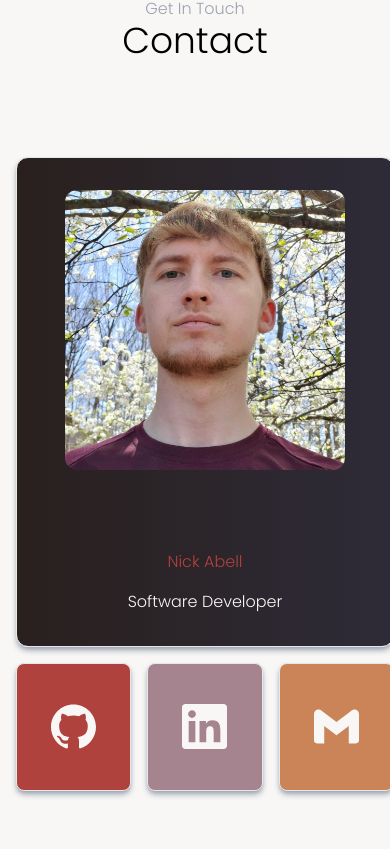
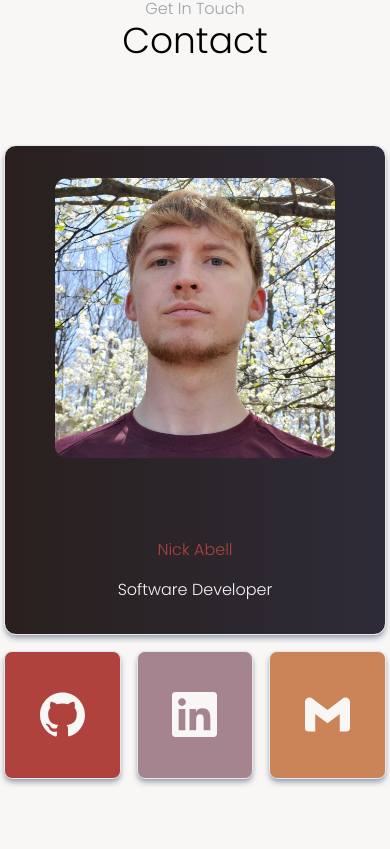
Before and after one commit to Nicholas-Abell/portfolio_V3, a Next.js app: page / in a window 390 px wide. Shown: the part 9475-10324 px from the top of the page. Built offline with nearby package versions, Linux system fonts and the light colour scheme.

Commit message:
styling padding on smallest screens, issue on chrome mobile

```diff
--- a/components/contact/Contact.tsx
+++ b/components/contact/Contact.tsx
@@ -27,8 +27,8 @@ const Contact = () => {
           <h2 className="text-4xl md:text-6xl">Contact</h2>
         </div>
       </FramerMotionWrapper>
-      <FramerMotionWrapper variant="fromBottom" className="w-full p-4">
-        <div className="grid lg:grid-cols-5 gap-8 mx-auto">
+      <FramerMotionWrapper variant="fromBottom" className="w-full p-1 sm:p-4">
+        <div className="grid lg:grid-cols-5 gap-8 mx-auto w-full">
           <div className="col-span-3 lg:col-span-2 grid grid-cols-3 grid-rows-4 text-center gap-4">
             <div className="h-full w-full row-span-3 col-span-3 border shadow-md shadow-gray-400 bg-gradient-to-r from-dark to-darker text-light rounded-xl z-10">
               <div className="w-full h-auto flex justify-center items-center py-8">
```
